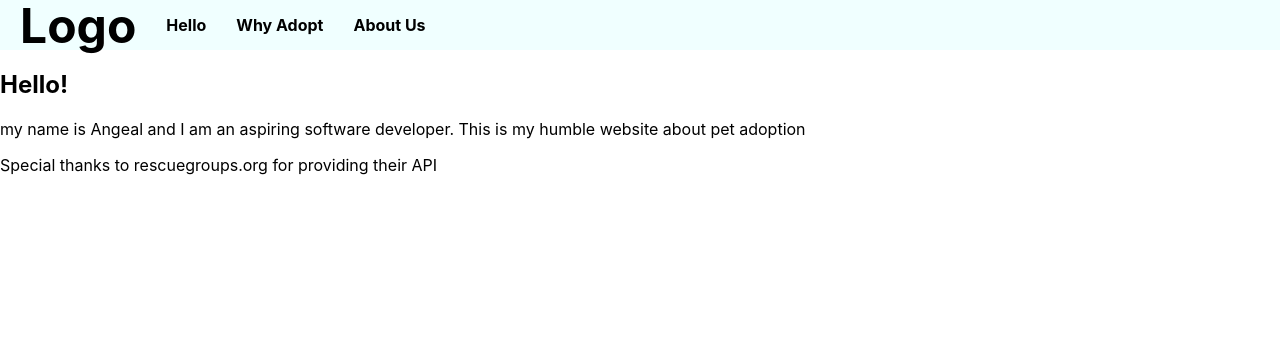
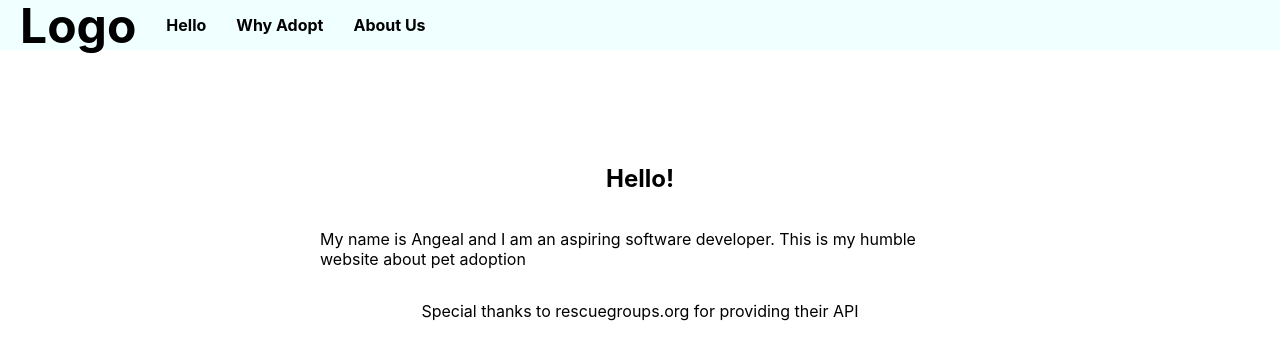
Before and after one commit to angealchw2571/Pet-Adoption-Drive, a React (Create React App) app: page /about in a window 1280 px wide. Shown: the top 360 px of the page. Built offline with nearby package versions, Linux system fonts and the light colour scheme.

Commit message:
redid css

```diff
--- a/src/components/About.jsx
+++ b/src/components/About.jsx
@@ -4,12 +4,41 @@ import React from 'react'
 function About() {
 
     return (
-        <div>
+        <>
+        <div
+        style={{
+          position: "absolute",
+          left: "50%",
+          top: "30%",
+          transform: "translate(-50%, -50%)",
+        }}
+      >
+        <div style={{
+            justifyContent: "center",
+            alignItems: "center",
+            display: "flex",
+            alignSelf: "center",
+          }}>
             <h2>Hello!</h2>
-            <p> my name is Angeal and I am an aspiring software developer. This is my humble website about pet adoption</p>
+        </div>
+        <div style={{
+            justifyContent: "center",
+            alignItems: "center",
+            display: "flex",
+            alignSelf: "center",
+          }}>
+            <p> My name is Angeal and I am an aspiring software developer. This is my humble website about pet adoption</p>
+        </div>
+        <div style={{
+            justifyContent: "center",
+            alignItems: "center",
+            display: "flex",
+            alignSelf: "center",
+          }}>
             <p> Special thanks to rescuegroups.org for providing their API</p>
-            {/* <TestingPage /> */}
         </div>
+        </div>
+        </>
     )
 }
 
--- a/src/components/Hello.jsx
+++ b/src/components/Hello.jsx
@@ -1,14 +1,39 @@
-import React from 'react'
+import React from "react";
 
 function Hello() {
-    return (
-        <>
-            <h2> Hello</h2>
-            <p>Very nice to meet you! Welcome to my pet adoption website</p>
-
-
-        </>
-    )
+  return (
+    <>
+      <div
+        style={{
+          position: "absolute",
+          left: "50%",
+          top: "30%",
+          transform: "translate(-50%, -50%)",
+        }}
+      >
+        <div
+          style={{
+            justifyContent: "center",
+            alignItems: "center",
+            display: "flex",
+            alignSelf: "center",
+          }}
+        >
+          <h2>Hello!</h2>
+        </div>
+        <div
+          style={{
+            justifyContent: "center",
+            alignItems: "center",
+            display: "flex",
+            alignSelf: "center",
+          }}
+        >
+          <p>Very nice to meet you! Welcome to my pet adoption website</p>
+        </div>
+      </div>
+    </>
+  );
 }
 
-export default Hello
+export default Hello;
--- a/src/components/PetDataTable.jsx
+++ b/src/components/PetDataTable.jsx
@@ -1,59 +1,21 @@
 import * as React from "react";
-import { styled } from "@mui/material/styles";
-import Table from "@mui/material/Table";
-import TableBody from "@mui/material/TableBody";
-import TableCell, { tableCellClasses } from "@mui/material/TableCell";
-import TableContainer from "@mui/material/TableContainer";
-import TableHead from "@mui/material/TableHead";
-import TableRow from "@mui/material/TableRow";
-import Paper from "@mui/material/Paper";
 import Box from "@mui/material/Box";
-import Drawer from "@mui/material/Drawer";
-import CssBaseline from "@mui/material/CssBaseline";
-import AppBar from "@mui/material/AppBar";
-import Toolbar from "@mui/material/Toolbar";
-import List from "@mui/material/List";
 import Typography from "@mui/material/Typography";
-import Divider from "@mui/material/Divider";
-import ListItem from "@mui/material/ListItem";
-import ListItemText from "@mui/material/ListItemText";
-
-const drawerWidth = 240;
-
-// const StyledTableCell = styled(TableCell)(({ theme }) => ({
-//   [`&.${tableCellClasses.head}`]: {
-//     backgroundColor: theme.palette.common.black,
-//     color: theme.palette.common.white,
-//   },
-//   [`&.${tableCellClasses.body}`]: {
-//     fontSize: 14,
-//   },
-// }));
-
-// const StyledTableRow = styled(TableRow)(({ theme }) => ({
-//   "&:nth-of-type(odd)": {
-//     backgroundColor: theme.palette.action.hover,
-//   },
-//   // hide last border
-//   "&:last-child td, &:last-child th": {
-//     border: 0,
-//   },
-// }));
 
 function PetDataTable(props) {
-  console.log("datatable", props.arrData);
-  console.log("2nd data", props.internalData);
+  // console.log("datatable", props.arrData);
+  // console.log("2nd data", props.internalData);
+
   const anotherArr = [
-     `Name: ${props.internalData.attributes.name }`,
+    `Name: ${props.internalData.attributes.name}`,
     ` Age: ${props.internalData.attributes.ageString}`,
-    ` Primary Breed: ${props.internalData.attributes.breedPrimary }`,
-    ` Secondary Breed: ${props.internalData.attributes.breedSecondary }`,
-    ` Coat Length: ${props.internalData.attributes.coatLength }`,
-
-    ` Color: ${props.internalData.attributes.colorDetails }`,
-    ` Gender: ${props.internalData.attributes.sex }`,
-    ` Size: ${props.internalData.attributes.sizeGroup }`,
-    ` Note: ${props.internalData.attributes.descriptionText }`,
+    ` Primary Breed: ${props.internalData.attributes.breedPrimary}`,
+    ` Secondary Breed: ${props.internalData.attributes.breedSecondary}`,
+    ` Coat Length: ${props.internalData.attributes.coatLength}`,
+    ` Color: ${props.internalData.attributes.colorDetails}`,
+    ` Gender: ${props.internalData.attributes.sex}`,
+    ` Size: ${props.internalData.attributes.sizeGroup}`,
+    ` Note: ${props.internalData.attributes.descriptionText}`,
   ];
 
   return (
@@ -66,29 +28,6 @@ function PetDataTable(props) {
           flexDirection: "column",
         }}
       >
-        {/* <Drawer
-         sx={{
-           width: drawerWidth,
-           flexShrink: 0,
-           '& .MuiDrawer-paper': {
-             width: drawerWidth,
-             boxSizing: 'border-box',
-           },
-         }}
-         variant="permanent"
-         anchor="right"
-       >
-         <Toolbar />
-         <Divider />
-         <List>
-           {['Name', 'Age', 'Gender', 'Breed', 'Size'].map((text, index) => (
-             <ListItem button key={text}>
-               <ListItemText primary={text} />
-             </ListItem>
-           ))}
-         </List>
-         <Divider />
-       </Drawer> */}
         {anotherArr.map((element) => (
           <Box
             sx={{
@@ -98,38 +37,11 @@ function PetDataTable(props) {
               flexDirection: "column",
             }}
           >
-            <Typography paragraph>
-              {element}
-            </Typography>
+            <Typography paragraph>{element}</Typography>
           </Box>
         ))}
       </Box>
     </>
-    //! =================================================================================================================
-
-    // <TableContainer component={Paper}>
-    //   <Table sx={{ minWidth: 500 }} aria-label="customized table">
-    //     <TableHead>
-    //       <TableRow>
-    //         <StyledTableCell align="center">
-    //           {props.internalData.attributes.name}
-    //         </StyledTableCell>
-    //         <StyledTableCell></StyledTableCell>
-    //       </TableRow>
-    //     </TableHead>
-
-    //     <TableBody>
-    //       {props.arrData.map((element) => (
-    //         <StyledTableRow key={element.key}>
-    //           <StyledTableCell component="th" scope="row">
-    //             {element.key}
-    //           </StyledTableCell>
-    //           <StyledTableCell>{element.value}</StyledTableCell>
-    //         </StyledTableRow>
-    //       ))}
-    //     </TableBody>
-    //   </Table>
-    // </TableContainer>
   );
 }
 
```
